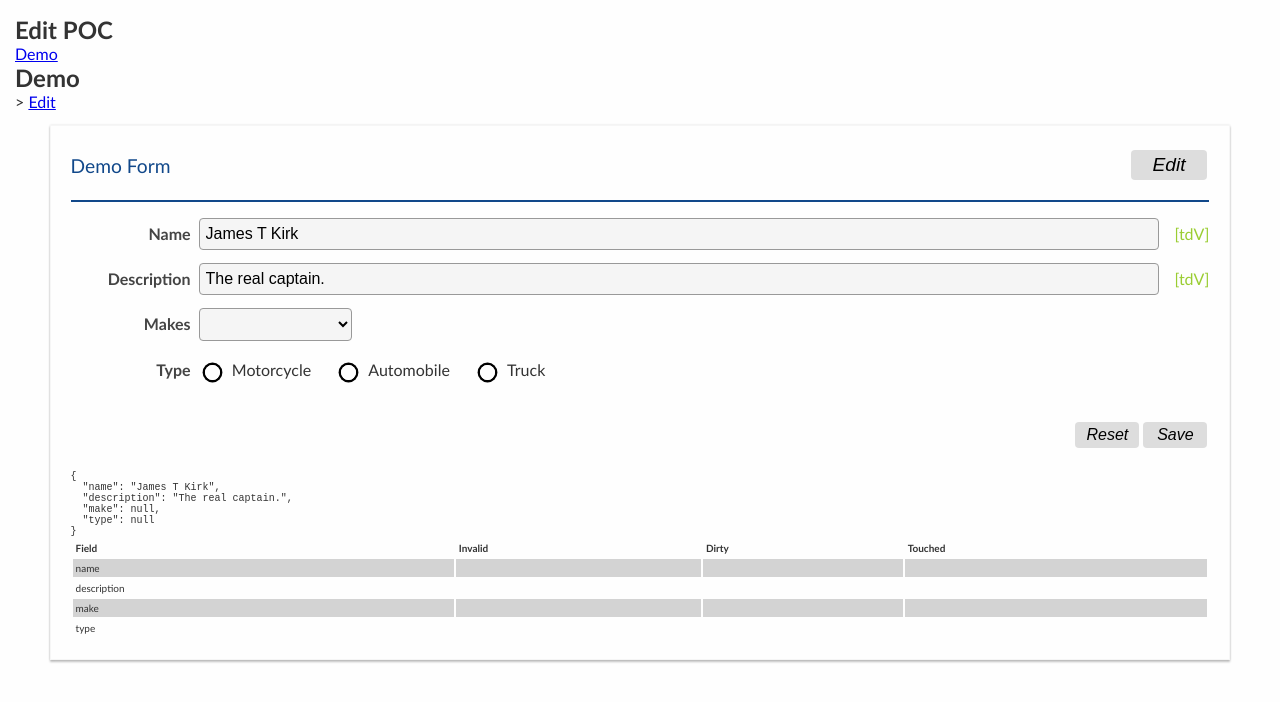
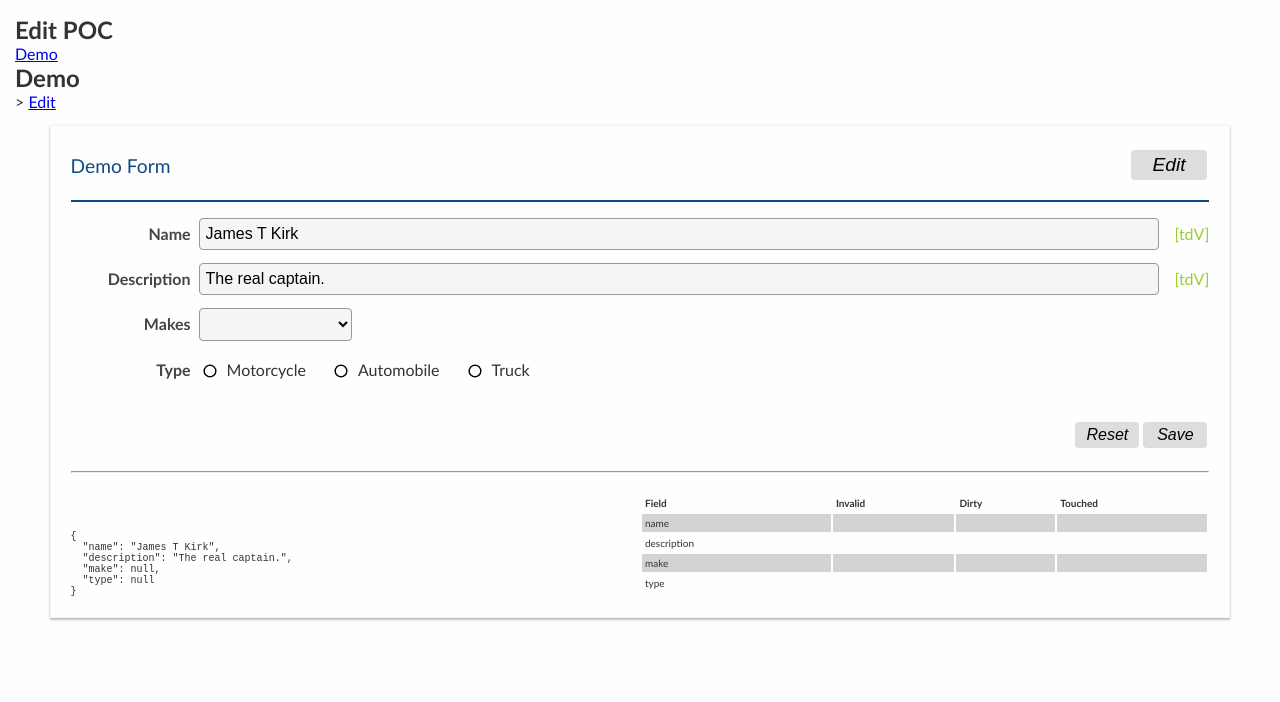
Before and after one commit to ThomStilwill/poc_cva, an Angular app: page /demo/edit in a window 1280 px wide. Shown: the top 702 px of the page. Built offline with nearby package versions, Linux system fonts and the light colour scheme.

Commit message:
formstate split and styling

```diff
--- a/src/app/shared/components/formstate/formstate.component.html
+++ b/src/app/shared/components/formstate/formstate.component.html
@@ -1,5 +1,11 @@
+<hr/>
+<br/>
+
+<div class="split-vertical">
   <pre>{{formGroup.value | json}}</pre>
+</div>
 
+<div class="split-vertical">
   <table>
     <thead>
       <tr>
@@ -13,14 +19,15 @@
       <tr *ngFor="let key of keys">
         <td>{{key}}</td>
         <td>
-        <i *ngIf="formGroup.controls[key].invalid" class="material-icons">check</i>
+          <i *ngIf="formGroup.controls[key].invalid" class="material-icons">X</i>
         </td>
         <td>
-        <i *ngIf="formGroup.controls[key].dirty" class="material-icons">check</i>
+          <i *ngIf="formGroup.controls[key].dirty" class="material-icons">X</i>
         </td>
         <td>
-        <i *ngIf="formGroup.controls[key].touched" class="material-icons">check</i>
+          <i *ngIf="formGroup.controls[key].touched" class="material-icons">X</i>
         </td>
       </tr>
     </tbody>
   </table>
+</div>
--- a/src/app/shared/components/formstate/formstate.component.scss
+++ b/src/app/shared/components/formstate/formstate.component.scss
@@ -23,3 +23,8 @@ table {
   }
 
 }
+
+.split-vertical{
+  display: inline-block;
+  width: 50%;
+}
--- a/src/app/styles/form.scss
+++ b/src/app/styles/form.scss
@@ -301,37 +301,41 @@ input-date {
       margin-right: 30px;
     }
 
-    [type=radio] {
-      border: 0;
-      clip: rect(0 0 0 0);
-      height: 1px; margin: -1px;
-      overflow: hidden;
-      padding: 0;
-      position: absolute;
-      width: 1px;
-    }
+    $circle-border-size: 0.096em;
+    $circle-size: 0.5em;
 
     [type=radio] + span::before {
       content: '';
       display: inline-block;
-      width: .7em;
-      height: .7em;
-      vertical-align: -0.25em;
-      border-radius: .7em;
-      border: 0.125em solid #fff;
-      box-shadow: 0 0 0 0.15em #000;
+      width: $circle-size;
+      height: $circle-size;
+      border-radius: $circle-size;
+
+      border: $circle-border-size solid #fff;
+      box-shadow: 0 0 0 $circle-border-size #000;
       margin-right: 0.75em;
       transition: 0.5s ease all;
     }
 
     [type=radio]:checked + span::before {
       background: #11488a;
-      box-shadow: 0 0 0 0.125em #000;
+      box-shadow: 0 0 0 $circle-border-size #000;
     }
 
     [type=radio]:checked:disabled + span::before {
       background: gray;
-      box-shadow: 0 0 0 0.125em #000;
+      box-shadow: 0 0 0 $circle-border-size #000;
+    }
+
+    [type=radio] {
+      border: 0;
+      clip: rect(0 0 0 0);
+      height: 1px;
+      width: 1px;
+      margin: -1px;
+      overflow: hidden;
+      padding: 0;
+      position: absolute;
     }
 }
 
```
Lines whose indentation alone changed are shown as unchanged.
